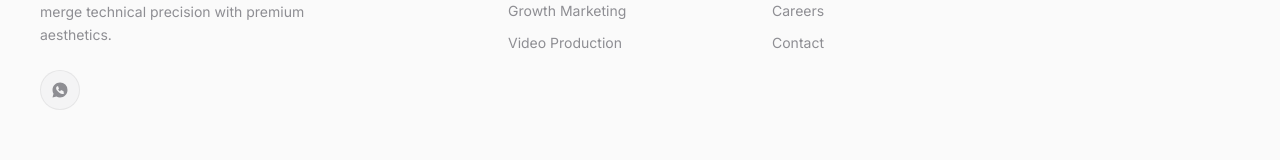
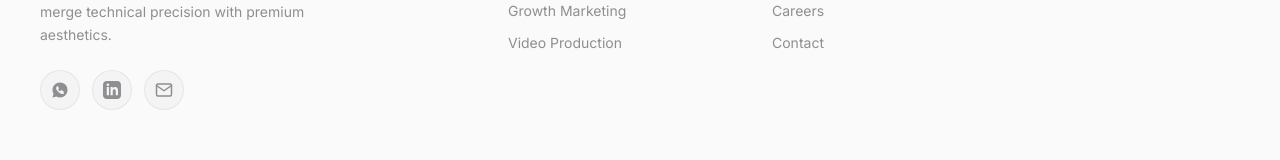
Before and after one commit to mohanracharla46/NKXUSWEB, a React (Vite) app: page /careers in a window 1280 px wide. Shown: the part 1212-1372 px from the top of the page. Built offline with nearby package versions, Linux system fonts and the light colour scheme.

Commit message:
feat(footer): add LinkedIn and email social links with custom hover animations

```diff
--- a/src/components/Footer.css
+++ b/src/components/Footer.css
@@ -79,6 +79,20 @@
   color: #25d366;
   border-color: #25d366;
   box-shadow: 0 0 12px rgba(37, 211, 102, 0.2);
+}
+
+.linkedin-link:hover {
+  background: rgba(0, 119, 181, 0.1);
+  color: #0077b5;
+  border-color: #0077b5;
+  box-shadow: 0 0 12px rgba(0, 119, 181, 0.2);
+}
+
+.mail-link:hover {
+  background: rgba(255, 255, 255, 0.05);
+  color: var(--text-primary);
+  border-color: var(--border-hover);
+  box-shadow: 0 0 12px rgba(255, 255, 255, 0.1);
 }
 
 .footer-links-col {
--- a/src/components/Footer.jsx
+++ b/src/components/Footer.jsx
@@ -19,6 +19,17 @@ export default function Footer() {
               <a href="https://wa.me/919999999999" target="_blank" rel="noopener noreferrer" className="social-link whatsapp-link" aria-label="WhatsApp">
                 <svg viewBox="0 0 24 24" fill="currentColor">
                   <path d="M12.012 2c-5.506 0-9.989 4.478-9.99 9.984a9.96 9.96 0 001.333 4.982L2 22l5.233-1.371a9.936 9.936 0 004.779 1.229h.004c5.505 0 9.986-4.477 9.988-9.985a9.965 9.965 0 00-2.926-7.06A9.929 9.929 0 0012.012 2zm5.727 14.047c-.245.69-1.42 1.253-1.956 1.302-.489.043-.996.064-3.155-.783-2.759-1.084-4.507-3.89-4.646-4.076-.137-.187-1.12-1.492-1.12-2.846 0-1.354.707-2.018.958-2.28.25-.264.551-.33.734-.33.184 0 .368.002.528.009.167.008.393-.064.615.47.227.549.778 1.897.845 2.035.068.137.113.298.022.481-.09.184-.136.299-.271.458-.137.159-.288.354-.412.476-.137.137-.282.287-.12.564.161.277.717 1.182 1.536 1.912.1.09.183.138.277.185.29.137.458.114.629-.083.171-.197.747-.869.947-1.168.2-.3.4-.251.674-.15.275.1.1.25 1.748.868s1.077.525 1.144.639c.068.115.068.665-.177 1.354z"/>
+                </svg>
+              </a>
+              <a href="https://linkedin.com/company/nkxus" target="_blank" rel="noopener noreferrer" className="social-link linkedin-link" aria-label="LinkedIn">
+                <svg viewBox="0 0 24 24" fill="currentColor">
+                  <path d="M19 0h-14c-2.761 0-5 2.239-5 5v14c0 2.761 2.239 5 5 5h14c2.762 0 5-2.239 5-5v-14c0-2.761-2.238-5-5-5zm-11 19h-3v-11h3v11zm-1.5-12.268c-.966 0-1.75-.779-1.75-1.75s.784-1.75 1.75-1.75 1.75.779 1.75 1.75-.784 1.75-1.75 1.75zm13.5 12.268h-3v-5.604c0-3.368-4-3.113-4 0v5.604h-3v-11h3v1.765c1.396-2.586 7-2.777 7 2.476v6.759z"/>
+                </svg>
+              </a>
+              <a href="mailto:info@nkxus.com" className="social-link mail-link" aria-label="Email">
+                <svg viewBox="0 0 24 24" fill="none" stroke="currentColor" strokeWidth="2" strokeLinecap="round" strokeLinejoin="round">
+                  <path d="M4 4h16c1.1 0 2 .9 2 2v12c0 1.1-.9 2-2 2H4c-1.1 0-2-.9-2-2V6c0-1.1.9-2 2-2z"/>
+                  <polyline points="22,6 12,13 2,6"/>
                 </svg>
               </a>
             </div>
```
